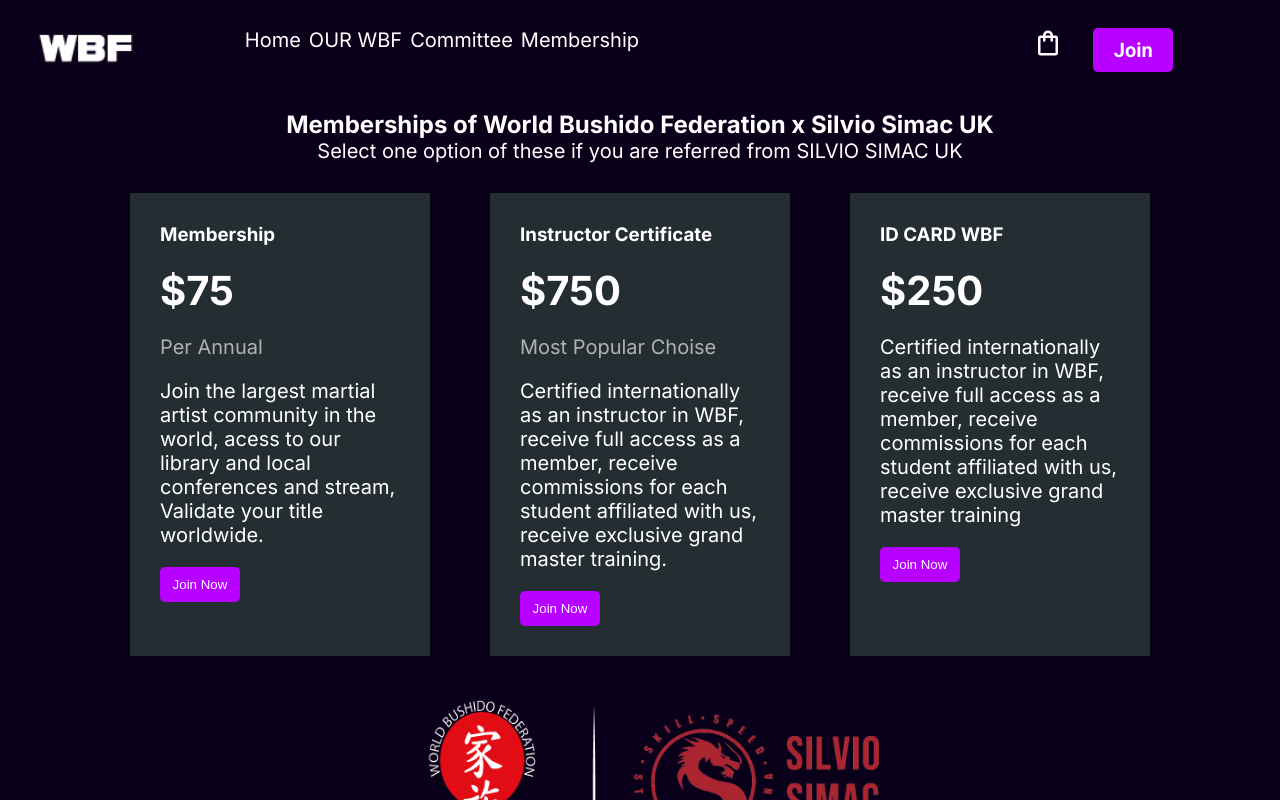
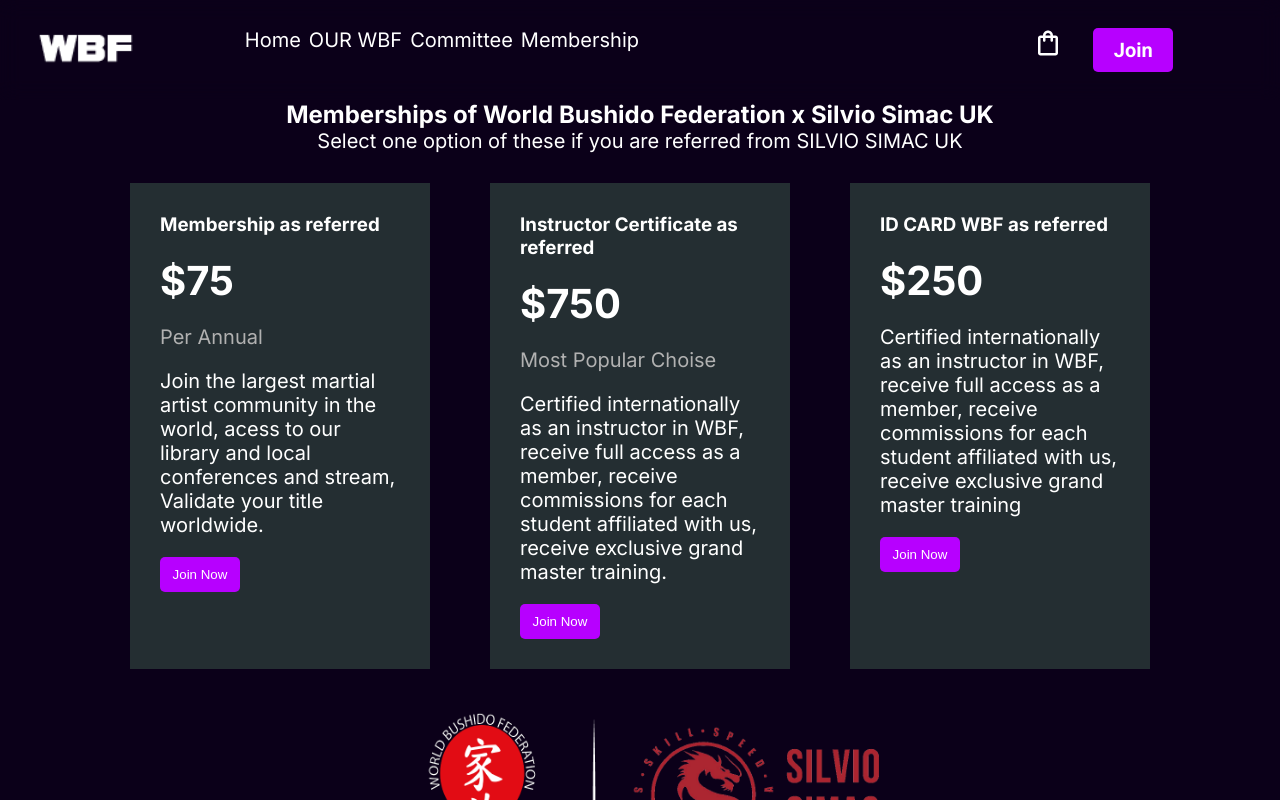
Before and after one commit to FerZva/world-bushido-federation-landingpage, a Next.js app: page /memberships/silviosimac in a window 1280 px wide. Shown: the top 800 px of the page. Built offline with nearby package versions, Linux system fonts and the light colour scheme.

Commit message:
Titles for referred edited

```diff
--- a/src/app/memberships/silviosimac/page.js
+++ b/src/app/memberships/silviosimac/page.js
@@ -27,7 +27,7 @@
           <div className="container_membershippage-container_products-container_card-container">
             <div className="container_membershippage-container_products-container_card-container_card">
               <h3 className="container_membershippage-container_products-container_card-container_card_title">
-                Membership
+                Membership as referred
               </h3>
               <h3 className="container_membershippage-container_products-container_card-container_card_price">
                 $75
@@ -51,7 +51,7 @@
 
             <div className="container_membershippage-container_products-container_card-container_card">
               <h3 className="container_membershippage-container_products-container_card-container_card_title">
-                Instructor Certificate
+                Instructor Certificate as referred
               </h3>
               <h3 className="container_membershippage-container_products-container_card-container_card_price">
                 $750
@@ -75,7 +75,7 @@
 
             <div className="container_membershippage-container_products-container_card-container_card">
               <h3 className="container_membershippage-container_products-container_card-container_card_title">
-                ID CARD WBF
+                ID CARD WBF as referred
               </h3>
               <h3 className="container_membershippage-container_products-container_card-container_card_price">
                 $250
```
